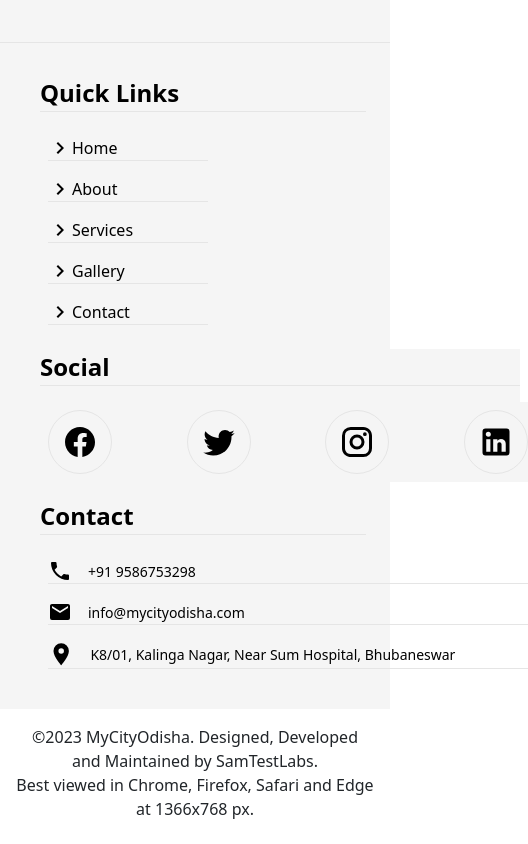
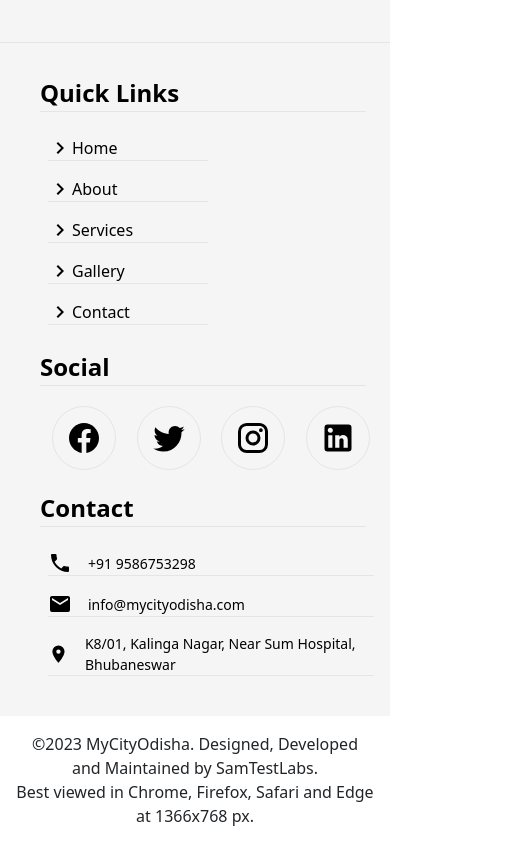
Before and after one commit to SamMathelete/mycityodisha, a Next.js app: page / in a window 390 px wide. Shown: the part 3867-4711 px from the top of the page, 528 px wide, since content can reach past the window. Built offline with nearby package versions, Linux system fonts and the light colour scheme.

Commit message:
improvements to home

```diff
--- a/components/UI/FooterPrev.module.css
+++ b/components/UI/FooterPrev.module.css
@@ -163,7 +163,7 @@
   }
 
   .social {
-    width: 30rem;
+    width: 100%;
     height: 100%;
     margin: 1rem 0.5rem;
     background-color: #f5f5f5;
@@ -193,7 +193,7 @@
     font-size: 14px;
     font-weight: 400;
     color: #000;
-    margin: 0.5rem 0;
+    margin: 0.25rem;
   }
 
   .contact {
@@ -222,7 +222,7 @@
   }
 
   .contactListItem {
-    width: 30rem;
+    width: 100%;
     border-bottom: 1px solid #e5e5e5;
     font-size: 14px;
     font-weight: 400;
```
